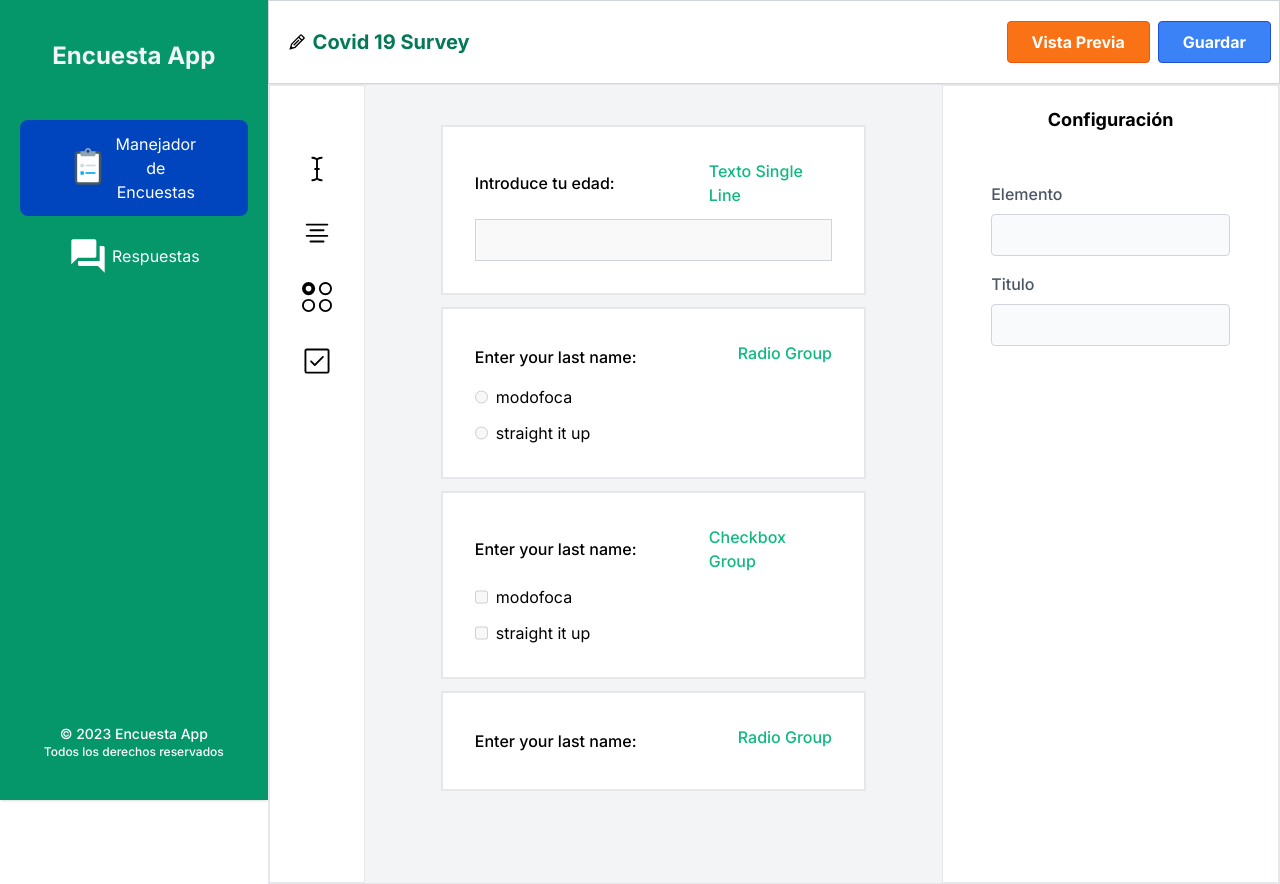
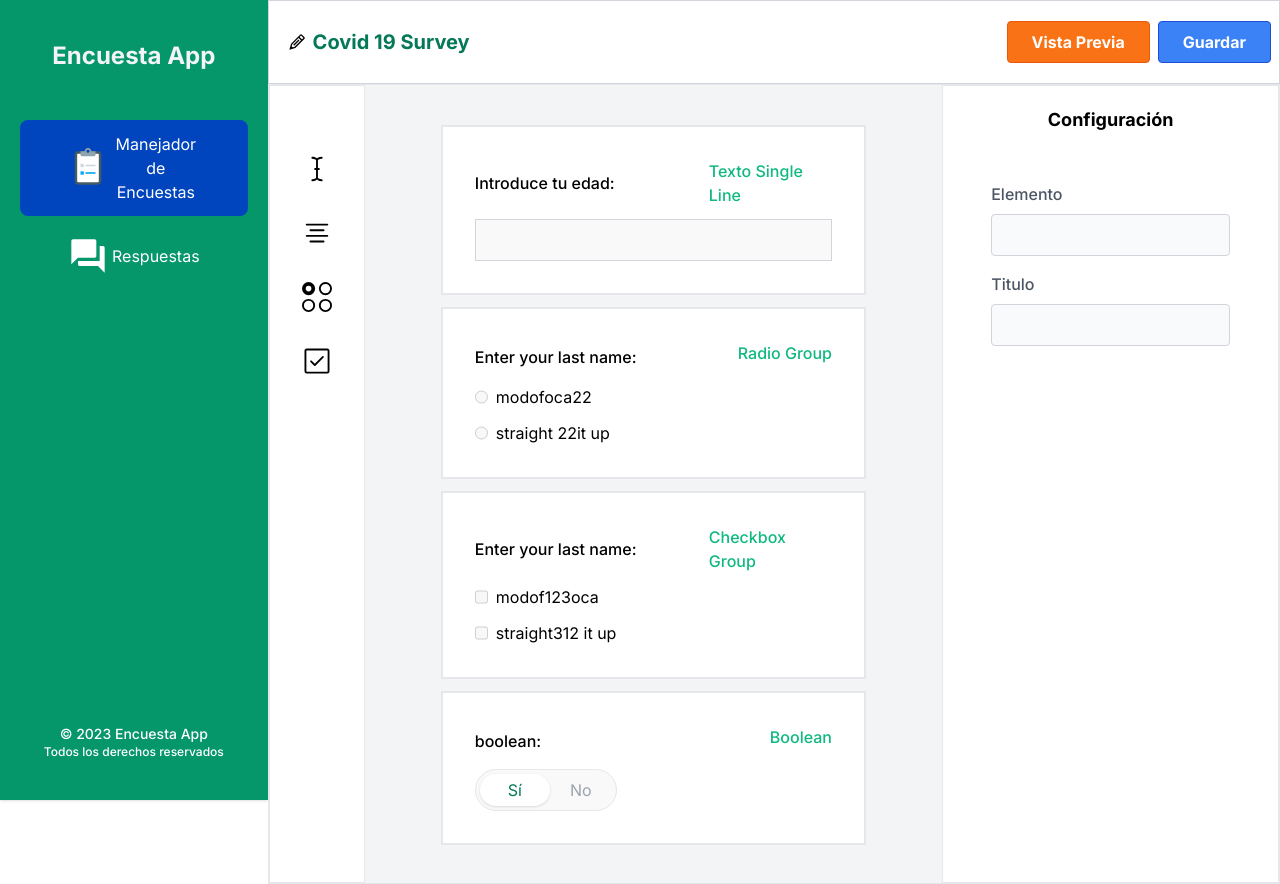
Before and after one commit to brandox02/survey-app, a Next.js app: page /editor in a window 1280 px wide. Built offline with nearby package versions, Linux system fonts and the light colour scheme.

Commit message:
added boolean element

```diff
--- /dev/null
+++ b/src/app/editor/accessories/Elements/Boolean.tsx
@@ -0,0 +1,30 @@
+import { ChangeEvent } from "react";
+
+export interface TextField {
+   onChange: (event: ChangeEvent<HTMLInputElement>) => void;
+   value: string;
+   trueLabel: string;
+   falseLabel: string;
+}
+
+export default function Boolean({ onChange, value, falseLabel, trueLabel }: TextField) {
+   return (
+      <div className={`flex flex-col gap-3 p-8`}>
+         <div className="flex justify-between">
+            <input
+               className="outline-none hover:border font-medium py-1 border-gray-300"
+               value={value}
+               onChange={onChange}
+            />
+            <span className="text-emerald-500 font-medium">{'Boolean'}</span>
+         </div>
+         <div className="bg-[#F9F9F9] border border-gray-200 rounded-3xl flex items-center p-1 cursor-default w-fit">
+            <div className="bg-white px-7 rounded-full py-1 shadow text-emerald-700">
+               {trueLabel}
+            </div>
+            <span className="text-gray-400 px-5">{falseLabel}</span>
+         </div>
+      </div>
+
+   )
+}
--- /dev/null
+++ b/src/app/editor/accessories/ManagementControl/BooleanManagementControl.tsx
@@ -0,0 +1,37 @@
+'use client';
+
+import CheckBox from "@/components/Checkbox";
+import TextField from "@/components/TextField";
+import { ManagementControlProps } from ".";
+import { BooleanQuestion } from "../../page";
+
+
+
+export default function BooleanManagementControl({ selectedElement, setCurrentElement }: ManagementControlProps) {
+   const tSelectedElement = selectedElement as BooleanQuestion;
+
+
+   return (
+      <>
+         <TextField
+            label="True label"
+            value={tSelectedElement?.labelTrue}
+            onChange={(e) => setCurrentElement({ labelTrue: e.target.value })}
+         />
+         <TextField
+            label="False label"
+            value={tSelectedElement?.labelFalse}
+            onChange={(e) => setCurrentElement({ labelFalse: e.target.value })}
+         />
+         <div className="mt-3 ml-2">
+
+            <CheckBox
+               checked={selectedElement.isRequired}
+               toggle={(checked) => setCurrentElement({ isRequired: checked })}
+               label={'Es requerido'}
+            />
+         </div>
+
+      </>
+   )
+}
--- a/src/app/editor/accessories/ManagementControl/index.tsx
+++ b/src/app/editor/accessories/ManagementControl/index.tsx
@@ -2,6 +2,7 @@
 
 import TextField from "@/components/TextField";
 import { NotRequiredQuestionElement, QuestionElement } from "../../page";
+import BooleanManagementControl from "./BooleanManagementControl";
 import CheckboxGroupManagementControl from "./CheckboxGroupManagementControl";
 import CommentManagementControl from "./CommentManagementControl";
 import RadioGroupManagementControl from "./RadioGroupManagementControl";
@@ -21,6 +22,7 @@ export default function ManagementControl({ selectedElement, setCurrentElement }
             comment: <CommentManagementControl {...props} />,
             radiogroup: <RadioGroupManagementControl {...props} />,
             checkbox: <CheckboxGroupManagementControl {...props} />,
+            boolean: <BooleanManagementControl {...props} />,
          }
          return (obj as any)[selectedElement.type]
       }
--- a/src/app/editor/page.tsx
+++ b/src/app/editor/page.tsx
@@ -11,6 +11,7 @@ import { useState } from 'react';
 import PreviewModal from './accessories/PreviewModal';
 import RadioGroup from './accessories/Elements/RadioGroup';
 import CheckboxGroup from './accessories/Elements/CheckboxGroup';
+import Boolean from './accessories/Elements/Boolean';
 
 type QuestionType = 'text' | 'comment' | 'radiogroup' | 'checkbox' | 'boolean'
 
@@ -98,12 +99,12 @@ const initialQuestions: Array<QuestionElement> = [
       isRequired: false
    },
    {
-      name: "LastName",
+      name: "dfdw",
       title: "Enter your last name:",
       type: "radiogroup",
       choices: [
-         { text: 'modofoca', value: 'modofoca' },
-         { text: 'straight it up', value: 'straight it up' },
+         { text: 'modofoca22', value: 'modofeqwewqoca' },
+         { text: 'straight 22it up', value: 'straiewqeght it up' },
       ],
       isRequired: true
    },
@@ -112,15 +113,15 @@ const initialQuestions: Array<QuestionElement> = [
       title: "Enter your last name:",
       type: "checkbox",
       choices: [
-         { text: 'modofoca', value: 'modofoca' },
-         { text: 'straight it up', value: 'straight it up' },
+         { text: 'modof123oca', value: 'modoeqwewqfoca' },
+         { text: 'straight312 it up', value: 'straewqeqwight it up' },
       ],
       isRequired: true
    },
    {
-      name: "LastName",
-      title: "Enter your last name:",
-      type: "radiogroup",
+      name: "boolean",
+      title: "boolean:",
+      type: "boolean",
       labelTrue: 'Sí',
       labelFalse: 'No',
       isRequired: true
@@ -160,6 +161,12 @@ export default function Editor() {
             value={questions[index]?.title || ''}
             onChange={e => setCurrentElement({ title: e.target.value })}
             choices={(questions[index] as RadioGroupQuestion).choices}
+         />,
+         boolean: <Boolean
+            value={questions[index]?.title || ''}
+            onChange={e => setCurrentElement({ title: e.target.value })}
+            falseLabel={(questions[index] as BooleanQuestion).labelFalse}
+            trueLabel={(questions[index] as BooleanQuestion).labelTrue}
          />,
       }
 
```
